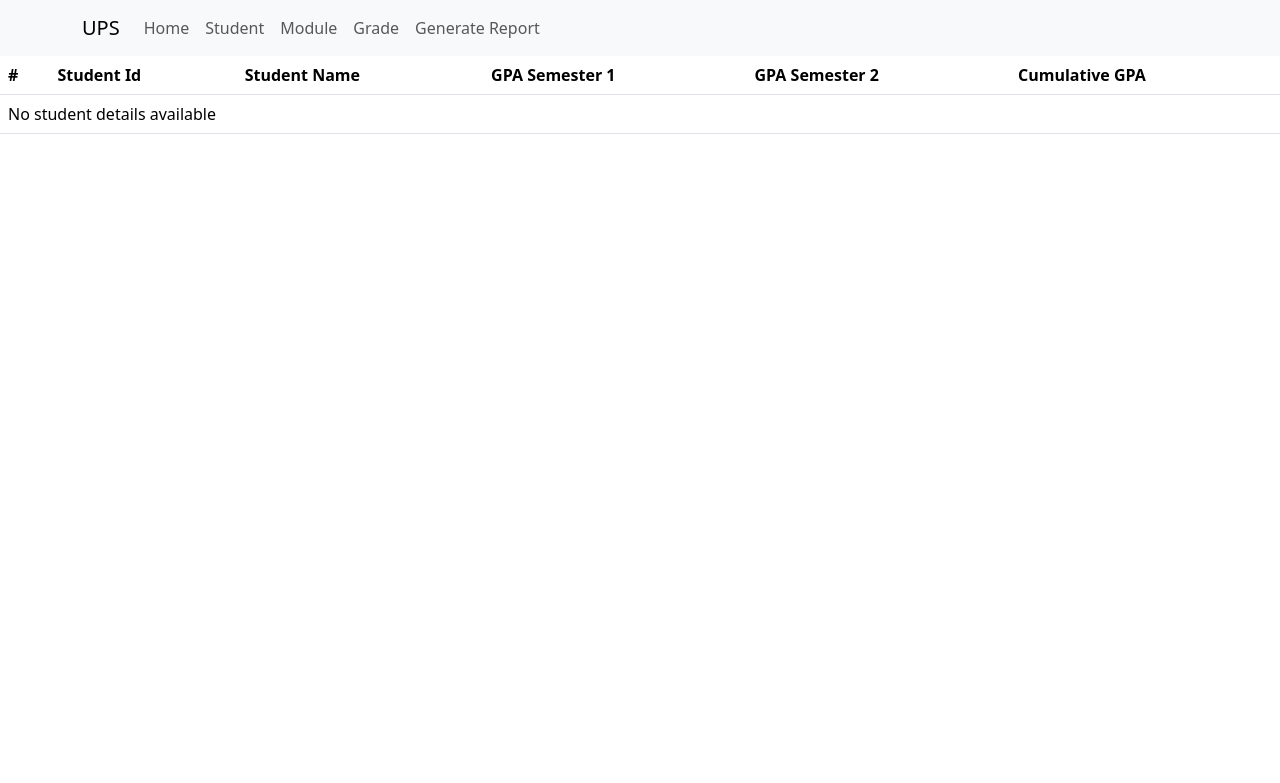
After one commit to ReinerYaeger/AiExpertSystem, a Django app: page /report/ in a window 1280 px wide. The commit adds this page. Shown: the top 783 px of the page. Run offline with Django 4.2, Linux system fonts and the light colour scheme; parts of the project's set-up code (start-up, migrations or seed data) failed here and were passed over; some libraries are stand-ins or nearby versions.

Commit message:
added report page

```diff
--- a/ai_expert_system/urls.py
+++ b/ai_expert_system/urls.py
@@ -8,6 +8,7 @@ urlpatterns = [
     path('module/', views.module, name='module'),
     path('grades/', views.grades, name='grades'),
     path('generate_report/', views.generate_report, name='generate_report'),
+    path('report/', views.report_page, name='report'),
     path('query/', views.query, name='query'),
 
     path('get_student_data/', views.get_student_data, name='get_student_data'),
--- a/ai_expert_system/utility.py
+++ b/ai_expert_system/utility.py
@@ -24,7 +24,8 @@ def get_list_of_schools():
     return school_list
 
 
-def alert_system(students_on_probation):
+def alert_system():
+    #students_on_probation
     print(5)
     #
     # while True:
--- a/ai_expert_system/views.py
+++ b/ai_expert_system/views.py
@@ -1,10 +1,10 @@
 import logging
 import threading
-
 from django.http import JsonResponse
 from django.shortcuts import render
 
-from ai_expert_system import database_manager, utility  # prolog_controller
+from ai_expert_system import database_manager, utility
+from ai_expert_system.prolog import prolog_controller
 
 logger = logging.getLogger('ai_expert_system')
 
@@ -22,7 +22,6 @@ def index(request):
 def student(request):
     client_ip = request.META['REMOTE_ADDR']
     logger.info(f"{client_ip} is Accessing The students page")
-
 
     # prolog_controller.send_data_to_prolog()
 
@@ -105,12 +104,12 @@ def grades(request):
 
 
 def generate_report(request):
-
     client_ip = request.META['REMOTE_ADDR']
     logger.info(f"{client_ip} Making Post request to Generate a Report")
     context = {
         'year_list': utility.get_year(),
-        'student_list': [],
+        'student_gpa_list': [],
+        'student_progress_list': [],
     }
 
     if 'generate_report' in request.POST:
@@ -118,17 +117,22 @@ def generate_report(request):
             'academic_year': request.POST.get('academic_year'),
             'gpa': request.POST.get('gpa'),
         }
-        from ai_expert_system import prolog_controller
 
         student_progress_list = database_manager.get_student_progress()
         module_list = database_manager.get_modules()
         student_gpa_list = database_manager.find_students_from_year_or_gpa(form_data)
-        print(student_gpa_list)
 
-        context['student_list'].append(student_gpa_list)
+        context['student_gpa_list'].append(student_gpa_list)
+        context['student_progress_list'].append(student_progress_list)
 
-        prolog_controller.generate_report(form_data,student_progress_list, module_list)
+        prolog_controller.generate_report(form_data, student_progress_list, module_list)
+        return render(request, 'generate_report/report.html', context)
+
     return render(request, 'generate_report/generate_report.html', context)
+
+
+def report_page(request, context=None):
+    return render(request, 'generate_report/report.html', context)
 
 
 def query(request):
--- a/templates/generate_report/generate_report.html
+++ b/templates/generate_report/generate_report.html
@@ -35,7 +35,7 @@
         </div>
 
         <br>
-            <button type="submit" class="btn btn-primary" name="generate_report">Generate</button>
+            <button id="openModalBtn" type="submit" class="btn btn-primary" name="generate_report">Generate</button>
     </form>
 </div>
 </div>
@@ -50,6 +50,7 @@
             </div>
 
         </div>
-    </div>
+
+
 </body>
 </html>
--- /dev/null
+++ b/templates/generate_report/report.html
@@ -0,0 +1,48 @@
+
+{% load static %}
+{% load bootstrap5 %}
+{% bootstrap_css %}
+{% bootstrap_javascript %}
+
+<!DOCTYPE html>
+<html lang="en">
+<head>
+    <meta charset="UTF-8">
+    <title>Report </title>
+    <link rel="stylesheet" type="text/css" href="{% static 'css/index.css' %}">
+</head>
+<body>
+{% include "navbar.html" %}
+<table class="table">
+    <thead>
+        <tr>
+            <th scope="col">#</th>
+            <th scope="col">Student Id</th>
+            <th scope="col">Student Name</th>
+            <th scope="col">GPA Semester 1</th>
+            <th scope="col">GPA Semester 2</th>
+            <th scope="col">Cumulative GPA</th>
+        </tr>
+    </thead>
+    <tbody>
+        {% for student_details in student_gpa_list %}
+        <tr>
+            <td>{{ forloop.counter }}</td>
+            <td>{{ student_details.0.0}}</td>
+            <td>{{ student_details.0.1 }}</td>
+            <td>{{ student_details.0.2 }}</td>
+            <td>{{ student_details.0.3 }}</td>
+            <td>{{ student_details.0.4 }}</td>
+        </tr>
+        {% empty %}
+        <tr>
+            <td colspan="6">No student details available</td>
+        </tr>
+        {% endfor %}
+    </tbody>
+</table>
+
+
+
+</body>
+</html>
```
Also changed, not shown: ai_expert_system/prolog/prolog_controller.py (renamed from ai_expert_system/prolog_controller.py, +26 -9 lines), ai_expert_system/static/css/modal.css (added), ai_expert_system/static/js/feels.js (added), ai_expert_system/static/js/query_database_manager.js (added), 2 other files.
